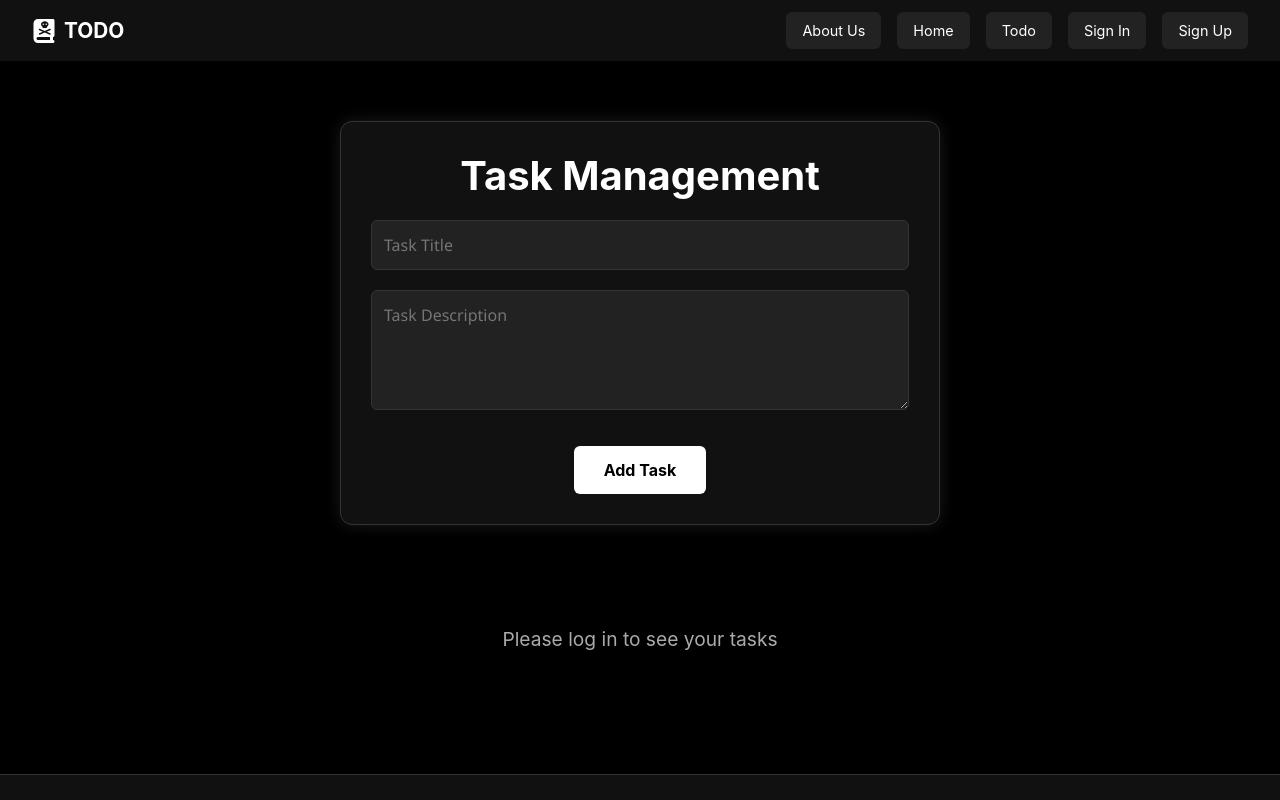
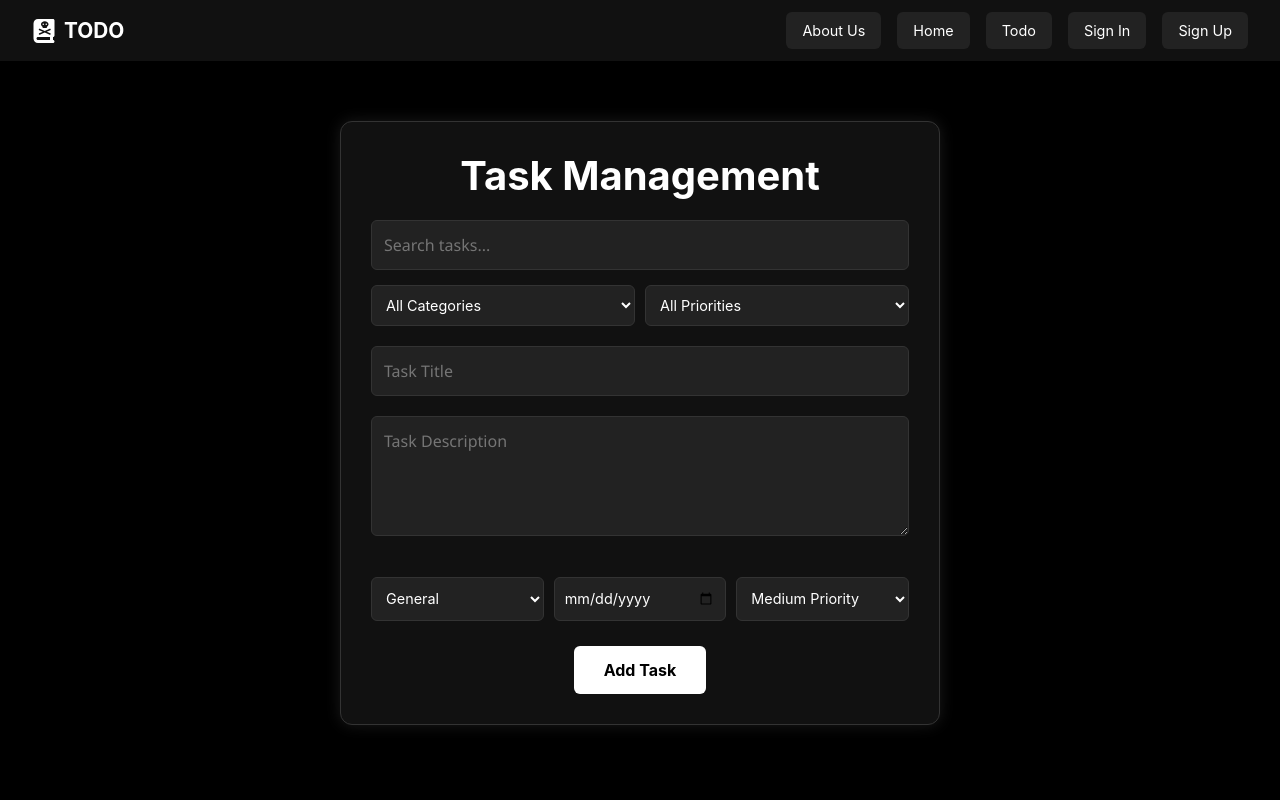
Before and after one commit to Dhnaraj10/TODO, a React (Create React App) app in the folder frontend/: page /todo in a window 1280 px wide. Shown: the top 800 px of the page. Built offline with nearby package versions, Linux system fonts and the light colour scheme.

Commit message:
Add essential features: task categories/tags, due dates, priority levels, and search/filter functionality

```diff
--- a/frontend/src/components/Navbar/Profile.jsx
+++ b/frontend/src/components/Navbar/Profile.jsx
@@ -174,6 +174,9 @@ const Profile = () => {
                   key={task._id}
                   title={task.title}
                   body={task.body}
+                  category={task.category}
+                  dueDate={task.dueDate}
+                  priority={task.priority}
                   onDelete={() => handleDelete(task._id)}
                   onEdit={() => handleUpdate(task)}
                 />
@@ -193,6 +196,9 @@ const Profile = () => {
                   <TodoCards
                     title={task.title}
                     body={task.body}
+                    category={task.category}
+                    dueDate={task.dueDate}
+                    priority={task.priority}
                     onDelete={() => handleDelete(task._id)}
                     onEdit={() => handleUpdate(task)}
                   />
--- a/frontend/src/components/Todo/Todo.css
+++ b/frontend/src/components/Todo/Todo.css
@@ -35,6 +35,80 @@
   font-weight: bold;
   color: #fff;
   text-align: center;
+}
+
+/* Search and Filter Section */
+.search-filter-section {
+  margin-bottom: 20px;
+}
+
+.search-input {
+  width: 100%;
+  margin-bottom: 15px;
+  padding: 12px;
+  font-size: 1rem;
+  border: none;
+  border-radius: 6px;
+  font-family: 'Segoe UI', sans-serif;
+  box-sizing: border-box;
+  background-color: #222;
+  color: #fff;
+  transition: 0.3s;
+  border: 1px solid #333;
+}
+
+.search-input:focus {
+  outline: none;
+  background-color: #333;
+  border: 1px solid #555;
+  box-shadow: 0 0 8px rgba(255, 255, 255, 0.2);
+}
+
+.filter-controls {
+  display: flex;
+  gap: 10px;
+  margin-bottom: 20px;
+}
+
+.filter-select {
+  flex: 1;
+  padding: 10px;
+  font-size: 0.9rem;
+  border: none;
+  border-radius: 6px;
+  background-color: #222;
+  color: #fff;
+  border: 1px solid #333;
+}
+
+.filter-select:focus {
+  outline: none;
+  border: 1px solid #555;
+}
+
+/* Task Options */
+.task-options {
+  display: flex;
+  gap: 10px;
+  margin: 15px 0;
+  flex-wrap: wrap;
+}
+
+.task-select, .task-date {
+  flex: 1;
+  min-width: 120px;
+  padding: 10px;
+  font-size: 0.9rem;
+  border: none;
+  border-radius: 6px;
+  background-color: #222;
+  color: #fff;
+  border: 1px solid #333;
+}
+
+.task-select:focus, .task-date:focus {
+  outline: none;
+  border: 1px solid #555;
 }
 
 .todo-title,
@@ -98,6 +172,7 @@
   padding: 10px;
 }
 
+/* Todo Card Styles */
 .todo-card {
   border: 1px solid #333;
   padding: 25px;
@@ -118,11 +193,75 @@
   box-shadow: 0 5px 20px rgba(255, 255, 255, 0.2);
 }
 
+.todo-card.priority-high {
+  border-left: 4px solid #ff4d4d;
+}
+
+.todo-card.priority-medium {
+  border-left: 4px solid #4d79ff;
+}
+
+.todo-card.priority-low {
+  border-left: 4px solid #4dff88;
+}
+
+.todo-card-header {
+  display: flex;
+  justify-content: space-between;
+  align-items: flex-start;
+  margin-bottom: 10px;
+}
+
 .todo-card h3 {
   margin: 0 0 15px;
   font-size: 1.4rem;
   color: #fff;
   font-weight: bold;
+  flex: 1;
+}
+
+.task-category {
+  background-color: #333;
+  color: #fff;
+  padding: 4px 8px;
+  border-radius: 4px;
+  font-size: 0.7rem;
+  font-weight: bold;
+  text-transform: uppercase;
+  white-space: nowrap;
+}
+
+.task-meta {
+  display: flex;
+  justify-content: space-between;
+  margin-bottom: 15px;
+  font-size: 0.85rem;
+}
+
+.due-date {
+  color: #aaa;
+}
+
+.priority-badge {
+  padding: 2px 6px;
+  border-radius: 3px;
+  font-size: 0.7rem;
+  font-weight: bold;
+}
+
+.priority-badge.priority-high {
+  background-color: #ff4d4d;
+  color: #000;
+}
+
+.priority-badge.priority-medium {
+  background-color: #4d79ff;
+  color: #fff;
+}
+
+.priority-badge.priority-low {
+  background-color: #4dff88;
+  color: #000;
 }
 
 .todo-card p {
@@ -333,6 +472,14 @@
     font-size: 1.7rem;
   }
 
+  .filter-controls {
+    flex-direction: column;
+  }
+
+  .task-options {
+    flex-direction: column;
+  }
+
   .todo-list {
     gap: 20px;
   }
@@ -349,4 +496,9 @@
   .modal-buttons {
     flex-direction: column;
   }
+
+  .task-meta {
+    flex-direction: column;
+    gap: 5px;
+  }
 }
--- a/frontend/src/components/Todo/Todo.jsx
+++ b/frontend/src/components/Todo/Todo.jsx
@@ -14,8 +14,14 @@ const BASE_URL = process.env.REACT_APP_BASE_URL || 'http://localhost:1000';
 const Todo = () => {
   const [title, setTitle] = useState('');
   const [body, setBody] = useState('');
+  const [category, setCategory] = useState('General');
+  const [dueDate, setDueDate] = useState('');
+  const [priority, setPriority] = useState('medium');
   const [tasks, setTasks] = useState([]);
   const [editingTask, setEditingTask] = useState(null);
+  const [searchTerm, setSearchTerm] = useState('');
+  const [filterCategory, setFilterCategory] = useState('All');
+  const [filterPriority, setFilterPriority] = useState('All');
 
   const user = useSelector((state) => state.auth.user);
   const isLoggedIn = useSelector((state) => state.auth.isLoggedIn);
@@ -60,13 +66,19 @@ const Todo = () => {
           title,
           body,
           user: userId,
-          completed: false // New tasks are not completed by default
+          completed: false, // New tasks are not completed by default
+          category,
+          dueDate: dueDate || null,
+          priority
         });
 
         if (res.data.message === "Task added successfully") {
           setTasks([...tasks, res.data.task]);
           setTitle('');
           setBody('');
+          setCategory('General');
+          setDueDate('');
+          setPriority('medium');
           toast.success("Task added successfully");
         } else {
           toast.error(res.data.message || "Failed to add task");
@@ -140,42 +152,130 @@ const Todo = () => {
     }
   };
 
+  // Filter tasks based on search term, category, and priority
+  const filteredTasks = tasks.filter(task => {
+    const matchesSearch = task.title.toLowerCase().includes(searchTerm.toLowerCase()) ||
+                          task.body.toLowerCase().includes(searchTerm.toLowerCase());
+
+    const matchesCategory = filterCategory === 'All' || task.category === filterCategory;
+
+    const matchesPriority = filterPriority === 'All' || task.priority === filterPriority;
+
+    return matchesSearch && matchesCategory && matchesPriority;
+  });
+
+  // Get unique categories for filter dropdown
+  const uniqueCategories = [...new Set(tasks.map(task => task.category))];
+
   return (
     <div className="todo-container">
       <div className="todo-content">
         <div className="todo-input-section">
           <h2 className="todo-heading">Task Management</h2>
+
+          {/* Search and Filter Section */}
+          <div className="search-filter-section">
+            <input
+              type="text"
+              placeholder="Search tasks..."
+              className="search-input"
+              value={searchTerm}
+              onChange={(e) => setSearchTerm(e.target.value)}
+            />
+
+            <div className="filter-controls">
+              <select
+                className="filter-select"
+                value={filterCategory}
+                onChange={(e) => setFilterCategory(e.target.value)}
+              >
+                <option value="All">All Categories</option>
+                {uniqueCategories.map(cat => (
+                  <option key={cat} value={cat}>{cat}</option>
+                ))}
+              </select>
+
+              <select
+                className="filter-select"
+                value={filterPriority}
+                onChange={(e) => setFilterPriority(e.target.value)}
+              >
+                <option value="All">All Priorities</option>
+                <option value="high">High</option>
+                <option value="medium">Medium</option>
+                <option value="low">Low</option>
+              </select>
+            </div>
+          </div>
+
+          {/* Task Creation Form */}
           <input
             type="text"
-            placeholder='Task Title'
-            className='todo-title'
+            placeholder="Task Title"
+            className="todo-title"
             value={title}
             onChange={(e) => setTitle(e.target.value)}
           />
+
           <textarea
-            placeholder='Task Description'
-            className='todo-body'
+            placeholder="Task Description"
+            className="todo-body"
             rows={3}
             value={body}
             onChange={(e) => setBody(e.target.value)}
           />
-          <button className='add-btn' onClick={handleAdd}>Add Task</button>
+
+          <div className="task-options">
+            <select
+              className="task-select"
+              value={category}
+              onChange={(e) => setCategory(e.target.value)}
+            >
+              <option value="General">General</option>
+              <option value="Work">Work</option>
+              <option value="Personal">Personal</option>
+              <option value="Shopping">Shopping</option>
+              <option value="Health">Health</option>
+            </select>
+
+            <input
+              type="date"
+              className="task-date"
+              value={dueDate}
+              onChange={(e) => setDueDate(e.target.value)}
+            />
+
+            <select
+              className="task-select"
+              value={priority}
+              onChange={(e) => setPriority(e.target.value)}
+            >
+              <option value="low">Low Priority</option>
+              <option value="medium">Medium Priority</option>
+              <option value="high">High Priority</option>
+            </select>
+          </div>
+
+          <button className="add-btn" onClick={handleAdd}>Add Task</button>
         </div>
 
         <div className="todo-list">
           {isLoggedIn ? (
-            tasks.length > 0 ? (
-              tasks.map((task) => (
+            filteredTasks.length > 0 ? (
+              filteredTasks.map((task) => (
                 <TodoCards
                   key={task._id}
                   title={task.title}
                   body={task.body}
+                  category={task.category}
+                  dueDate={task.dueDate}
+                  priority={task.priority}
                   onDelete={() => handleDelete(task._id)}
                   onEdit={() => handleUpdate(task)}
                 />
               ))
             ) : (
-              <p className="no-tasks-message">No tasks found. Add your first task above!</p>
+              <p className="no-tasks-message">No tasks found. {searchTerm || filterCategory !== 'All' || filterPriority !== 'All' ? 'Try changing your filters.' : 'Add your first task above!'}</p>
             )
           ) : (
             <p className="login-message">Please log in to see your tasks</p>
--- a/frontend/src/components/Todo/Update.jsx
+++ b/frontend/src/components/Todo/Update.jsx
@@ -4,10 +4,20 @@ import './Todo.css';
 const Update = ({ task, onUpdate, onClose }) => {
   const [title, setTitle] = useState(task.title);
   const [body, setBody] = useState(task.body);
+  const [category, setCategory] = useState(task.category || 'General');
+  const [dueDate, setDueDate] = useState(task.dueDate ? task.dueDate.split('T')[0] : '');
+  const [priority, setPriority] = useState(task.priority || 'medium');
 
   const handleUpdate = () => {
     if (title.trim() && body.trim()) {
-      onUpdate({ ...task, title, body });
+      onUpdate({
+        ...task,
+        title,
+        body,
+        category,
+        dueDate: dueDate || null,
+        priority
+      });
       onClose();
     }
   };
@@ -19,14 +29,48 @@ const Update = ({ task, onUpdate, onClose }) => {
         <input
           className="modal-input"
           type="text"
+          placeholder="Task Title"
           value={title}
           onChange={(e) => setTitle(e.target.value)}
         />
         <textarea
           className="modal-textarea"
+          placeholder="Task Description"
           value={body}
           onChange={(e) => setBody(e.target.value)}
         ></textarea>
+
+        <div className="task-options">
+          <select
+            className="task-select"
+            value={category}
+            onChange={(e) => setCategory(e.target.value)}
+          >
+            <option value="General">General</option>
+            <option value="Work">Work</option>
+            <option value="Personal">Personal</option>
+            <option value="Shopping">Shopping</option>
+            <option value="Health">Health</option>
+          </select>
+
+          <input
+            type="date"
+            className="task-date"
+            value={dueDate}
+            onChange={(e) => setDueDate(e.target.value)}
+          />
+
+          <select
+            className="task-select"
+            value={priority}
+            onChange={(e) => setPriority(e.target.value)}
+          >
+            <option value="low">Low Priority</option>
+            <option value="medium">Medium Priority</option>
+            <option value="high">High Priority</option>
+          </select>
+        </div>
+
         <div className="modal-buttons">
           <button onClick={handleUpdate} className="modal-update-btn">Update</button>
           <button onClick={onClose} className="modal-cancel-btn">Cancel</button>
```
Also changed, not shown: frontend/src/components/Todo/TodoCards.jsx (+36 -3 lines), 2 other files (tests, documents, lock files or other folders).
